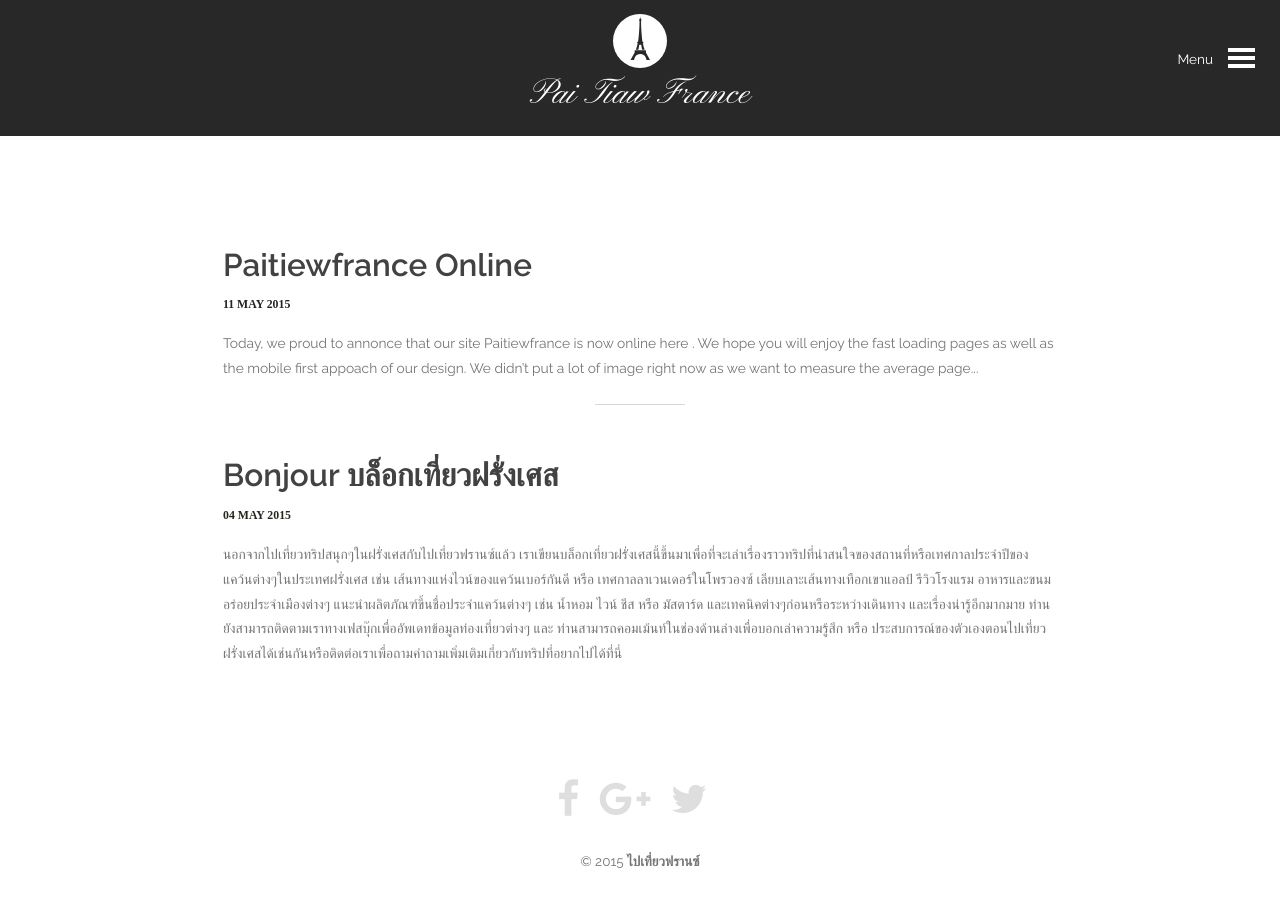
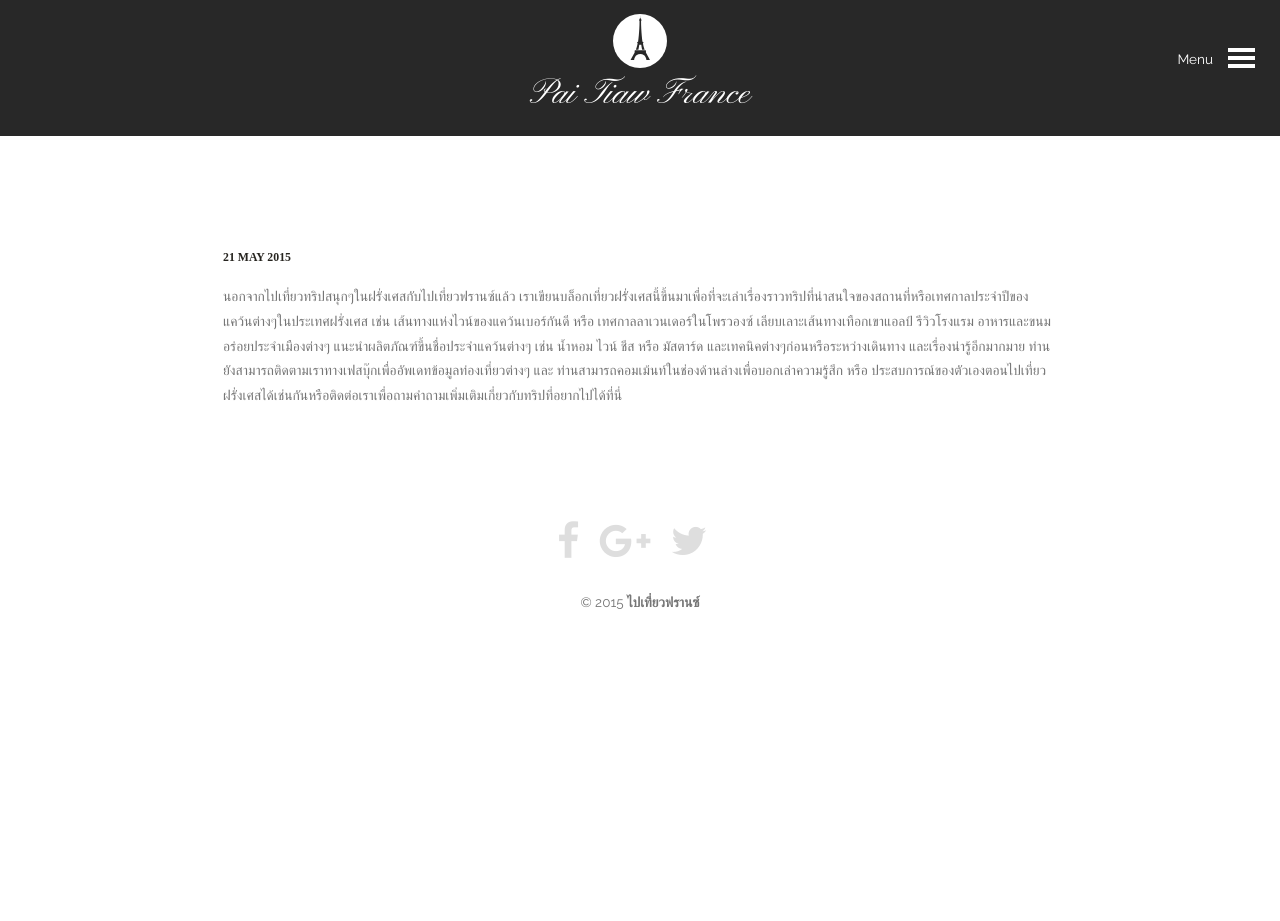
Before and after one commit to paitiewfrance/paitiewfrance.github.io, a Jekyll site: the page built from blog/index.html, in a window 1280 px wide. Built offline with Jekyll 4.4.1, drawn with Linux system fonts in a browser that asks for light colours; nearby versions of some CDN libraries; some web fonts are replaced; after the commit the page ends 900 px from its top, so only the background shows below that.

Commit message:
remove keywords meta

```diff
--- a/_includes/head.html
+++ b/_includes/head.html
@@ -20,7 +20,6 @@
     <meta property="og:image" content="{{site.ogImage}}" /> {% if page.meta %}
     <meta name="description" content="{{ page.meta }}"> {% else %}
     <meta name="description" content="{{ site.meta }}"> {% endif %}
-    <meta name="keywords" content=" {% if page.keywords %} {{page.keywords }} {% endif %} ">
     <!-- CSS & fonts -->
     <link rel="canonical" href="{{site.url}}" />
     <link rel="stylesheet" type="text/css" href="{{site.url}}/css/main.css">
--- a/_posts/2015-05-11-site-online.md
+++ /dev/null
@@ -1,23 +0,0 @@
----
-layout: post
-title:  Paitiewfrance online
-meta:
-keywords:
-ogType: article
-ogTitle:
-ogUrl:
-
-sitemap:
-    priority: 0.8
-    changefreq: 'weekly'
-keywords:  paitiewfrance site online travel to france farangset responsive site travel to provence travel to burgundy bourgogne french riviera
-meta: paitiewfrance site online travel to france farangset responsive site travel to provence travel to burgundy bourgogne french riviera
----
-
-Today, we proud to annonce that our site [Paitiewfrance ](http://www.paitiewfrance.com)  is now online [here ](http://www.paitiewfrance.com).
-We hope you will enjoy the fast loading pages as well as the mobile first appoach of our design.
-We didn't put a lot of image right now as we want to measure the average page loading time.  We are waiting feedbacks from our tester. More pictures will come later on.
-
-For navigate, the menu button on top right will give you access to all our trips available now, our blog and our contact page. The blog section will talk mostly about new and upcoming trip.
-
-If you got any comments or suggestions to make our site ...sorry, YOUR SITE better, feel free to drop us an questions [email](mailto:paitiewfrance@gmaill.com?subject=Information request) .
```
Also changed, not shown: _posts/2015-05-04-bonjour-blog-paitiewfrance.md (+2 -1 lines), tour-alps/road-of-great-alps.md (+0 -1 lines), tour-burgundy/wonder-northern-burgundy.md (+0 -1 lines), tour-provence/the-french-riviera-by-the-seaside.md (+0 -1 lines), tour-provence/wonder-eastern-provence.md (+0 -1 lines).
